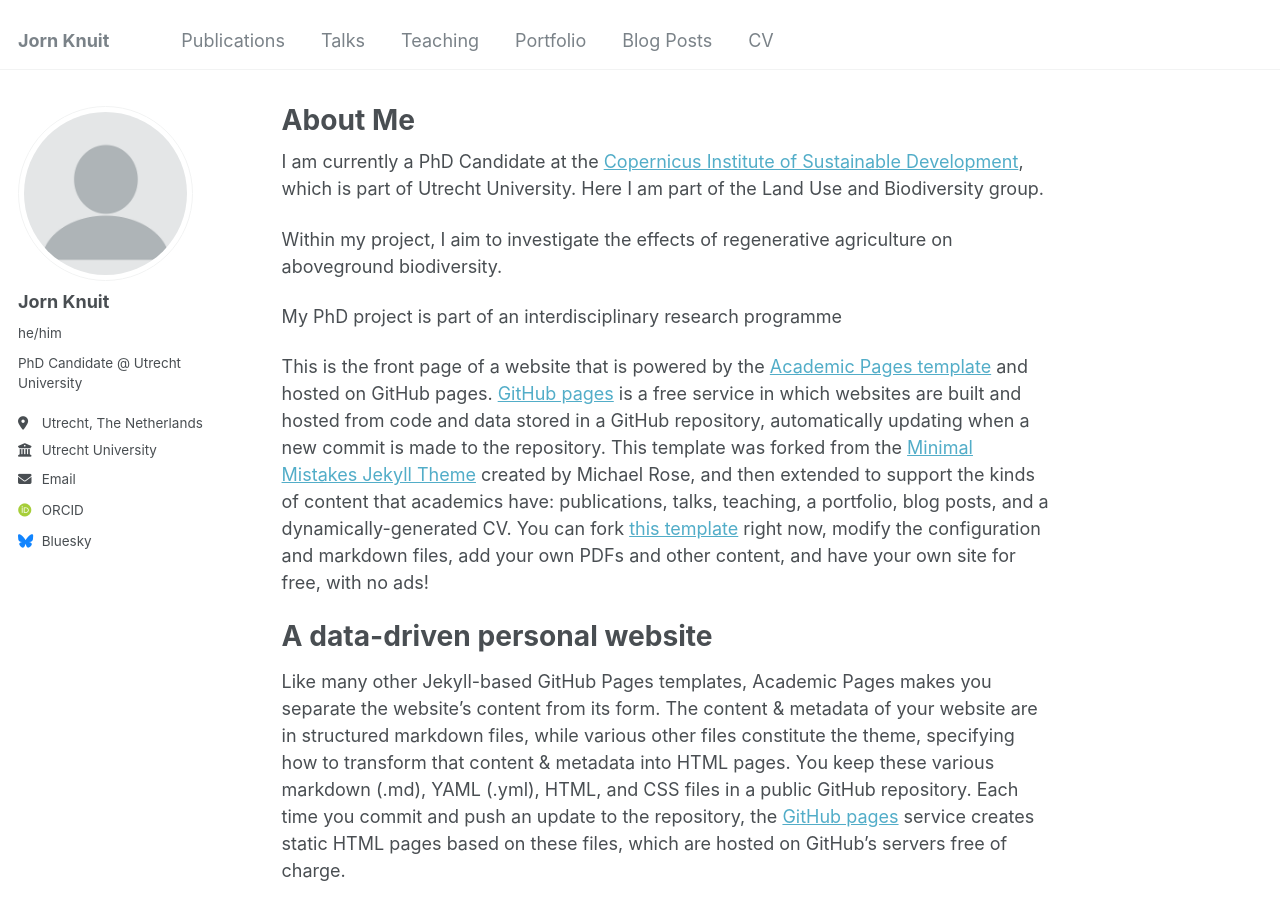
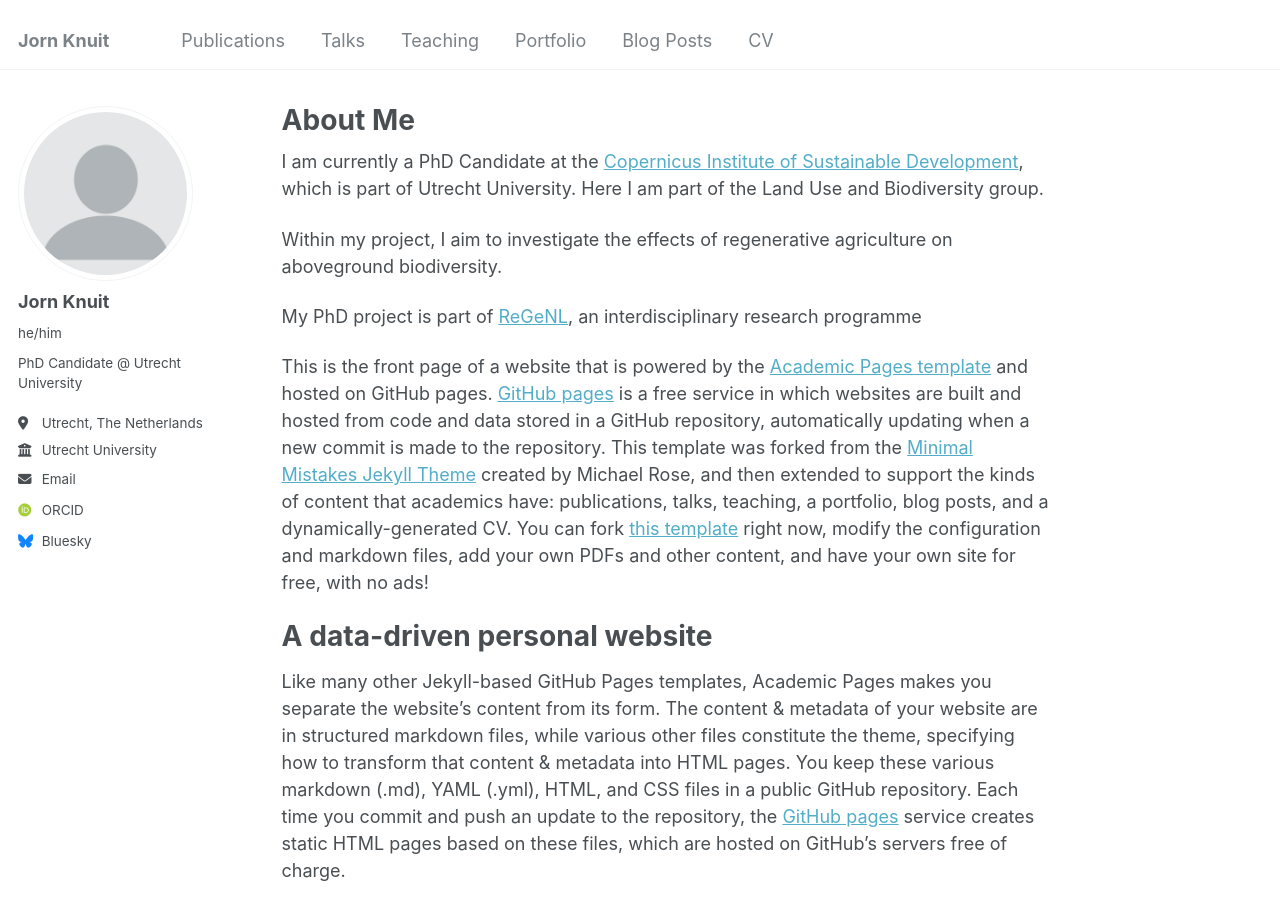
Before and after one commit to JornKnuit/JornKnuit.github.io, a Jekyll site: the page built from _pages/about.md, in a window 1280 px wide and 900 px high. Built offline with Jekyll 4.4.1, drawn with Linux system fonts in a browser that asks for light colours; some web fonts are replaced.

Commit message:
Update about.md

```diff
--- a/_pages/about.md
+++ b/_pages/about.md
@@ -11,7 +11,7 @@ I am currently a PhD Candidate at the [Copernicus Institute of Sustainable Devel
 
 Within my project, I aim to investigate the effects of regenerative agriculture on aboveground biodiversity.
 
-My PhD project is part of an interdisciplinary research programme
+My PhD project is part of [ReGeNL](https://regenl.nl), an interdisciplinary research programme
 
 
 
```
